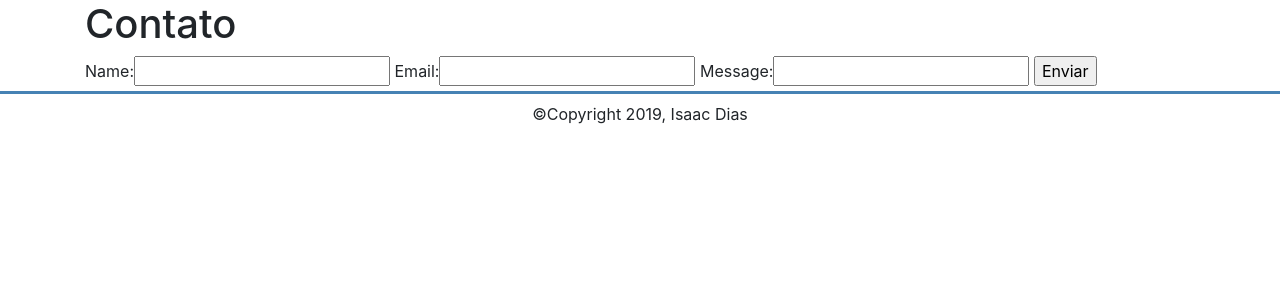
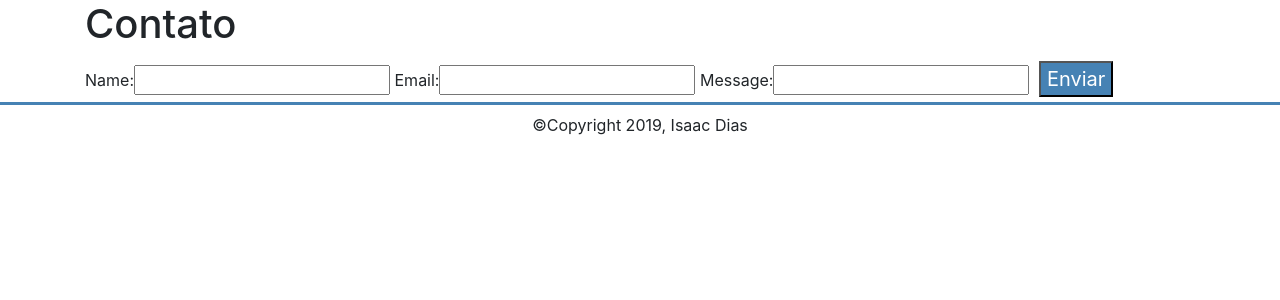
Before and after one commit to isaacdias/-blog, a Django app: page /contato/ in a window 1280 px wide. Shown: the part 56-356 px from the top of the page. Run offline with Django 3.2, Linux system fonts and the light colour scheme; some libraries are stand-ins or nearby versions.

Commit message:
estilizando o botão da page contato

```diff
--- a/myproject/blog/static/css/styles.css
+++ b/myproject/blog/static/css/styles.css
@@ -151,3 +151,11 @@ footer .copy{
 .titulo-about-us{
 	margin-top: 10px;
 }
+
+.btn-contact{
+	background-color: #4682B4;
+	color: #FFF;
+	cursor: pointer;
+    margin: 5px;
+    font-size: 20px;
+}
```
